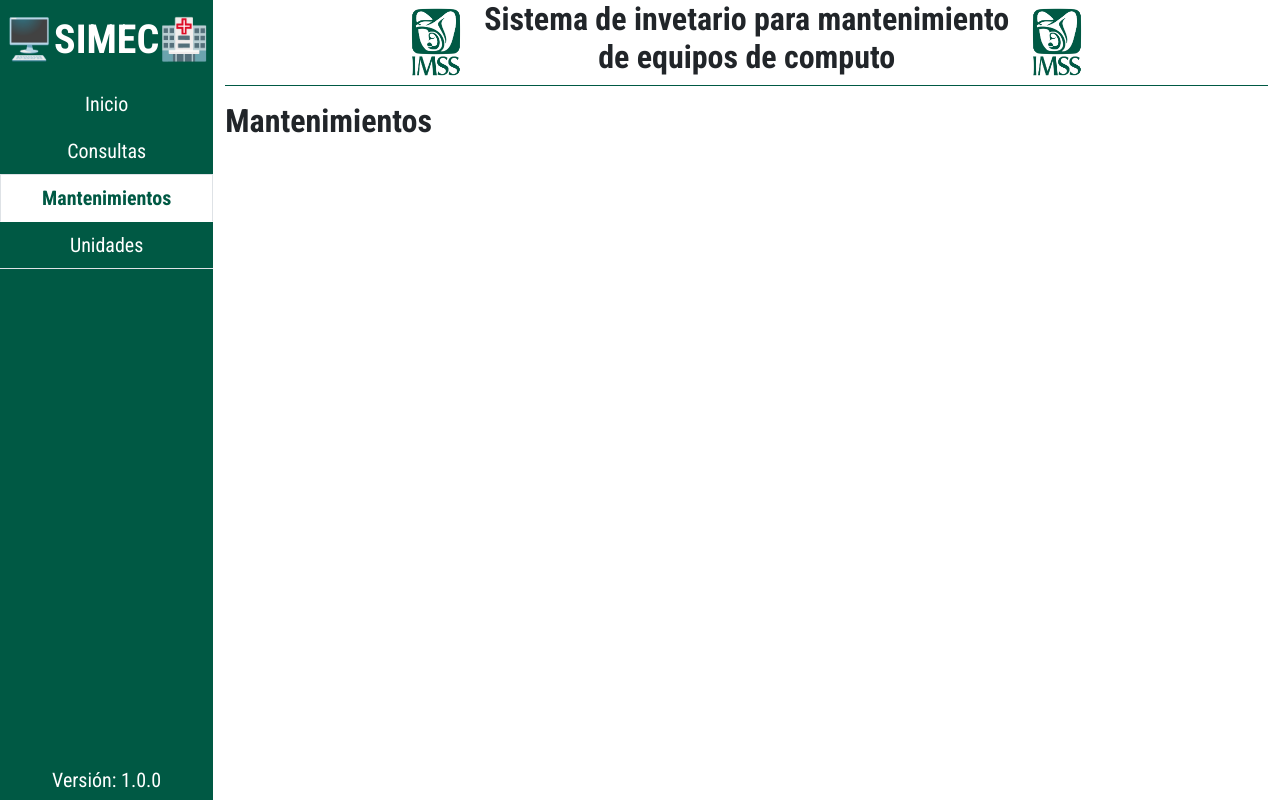
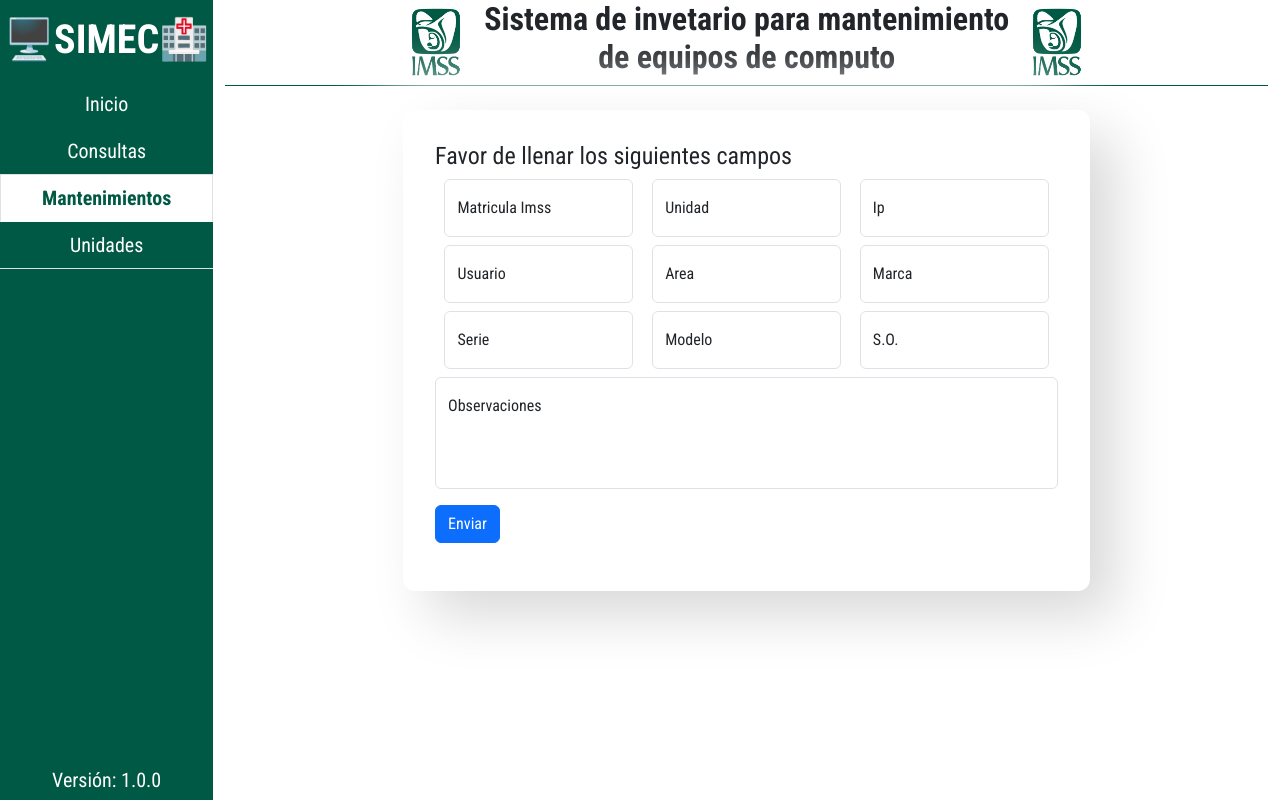
Before and after one commit to Alejandra6594/SIMEC-IMSS, a React (Vite) app in the folder FRONT-SIMEC/SIMEC/: page /mantenimientos in a window 1280 px wide. Built offline with nearby package versions, Linux system fonts and the light colour scheme.

Commit message:
fetch pagina de las unidades

```diff
--- /dev/null
+++ b/FRONT-SIMEC/SIMEC/src/components/InputFloating/InputFloating.jsx
@@ -0,0 +1,14 @@
+export const InputFloating = (props) => {
+  const { type, id, placeholder, children } = props;
+  return (
+    <div className="form-floating">
+      <input
+        type={type}
+        className="form-control"
+        id={id}
+        placeholder={placeholder}
+      />
+      <label htmlFor={id}>{children}</label>
+    </div>
+  );
+};
--- /dev/null
+++ b/FRONT-SIMEC/SIMEC/src/components/MaintenanceForm/MaintenanceForm.jsx
@@ -0,0 +1,62 @@
+import { InputFloating } from "../InputFloating/InputFloating";
+import "./MaintenanceForm_style.scss";
+export const MaintenanceForm = () => {
+  return (
+    <form className="form">
+      <h4 className="mb-2">Favor de llenar los siguientes campos</h4>
+      <div className=" my-2 d-flex justify-content-around align-items-center">
+        <InputFloating type="text" id="matriculaInput" placeholder="Unidad">
+          Matricula Imss
+        </InputFloating>
+
+        <InputFloating type="text" id="unidadInput" placeholder="Unidad">
+          Unidad
+        </InputFloating>
+
+        <InputFloating type="text" id="ipInput" placeholder="Ip">
+          Ip
+        </InputFloating>
+      </div>
+
+      <div className=" my-2 d-flex justify-content-around align-items-center">
+        <InputFloating type="text" id="usuarioInput" placeholder="usuario">
+          Usuario
+        </InputFloating>
+
+        <InputFloating type="text" id="areaInput" placeholder="Area">
+          Area
+        </InputFloating>
+        <InputFloating type="text" id="marcaInput" placeholder="Marca">
+          Marca
+        </InputFloating>
+      </div>
+
+      <div className=" my-2 d-flex justify-content-around align-items-center">
+        <InputFloating type="text" id="serieInput" placeholder="Serie">
+          Serie
+        </InputFloating>
+        <InputFloating type="text" id="modeloInput" placeholder="Modelo">
+          Modelo
+        </InputFloating>
+
+        <InputFloating type="text" id="soInput" placeholder="SO">
+          S.O.
+        </InputFloating>
+      </div>
+
+      <div className="form-floating">
+        <textarea
+          style={{ height: "7rem", resize: "none" }}
+          className="form-control w-100"
+          placeholder="Leave a comment here"
+          id="floatingTextarea"
+        ></textarea>
+        <label htmlFor="floatingTextarea">Observaciones</label>
+      </div>
+
+      <button type="submit" className="btn btn-primary my-3">
+        Enviar
+      </button>
+    </form>
+  );
+};
--- /dev/null
+++ b/FRONT-SIMEC/SIMEC/src/components/MaintenanceForm/MaintenanceForm_style.scss
@@ -0,0 +1,7 @@
+.form {
+  border-radius: 12px;
+  background: #ffffff;
+  box-shadow: 25px 25px 56px #d9d9d9, -25px -25px 56px #ffffff;
+
+  padding: 2rem;
+}
--- /dev/null
+++ b/FRONT-SIMEC/SIMEC/src/helpers/helpHttp.js
@@ -0,0 +1,57 @@
+export const helpHttp = () => {
+  const customFetch = (endpoint, options) => {
+    const defaultHeader = {
+      accept: "application/json",
+    };
+
+    const controller = new AbortController();
+    options.signal = controller.signal;
+
+    options.method = options.method || "GET";
+    options.headers = options.headers
+      ? { ...defaultHeader, ...options.headers }
+      : defaultHeader;
+
+    options.body = JSON.stringify(options.body) || false;
+    if (!options.body) delete options.body;
+
+    //console.log(options);
+    setTimeout(() => controller.abort(), 7000);
+
+    return fetch(endpoint, options)
+      .then((res) =>
+        res.ok
+          ? res.json()
+          : Promise.reject({
+              err: true,
+              status: res.status || "00",
+              statusText: res.statusText || "Ocurrió un error",
+            })
+      )
+      .catch((err) => err);
+  };
+
+  const get = (url, options = {}) => customFetch(url, options);
+
+  const post = (url, options = {}) => {
+    options.method = "POST";
+    return customFetch(url, options);
+  };
+
+  const put = (url, options = {}) => {
+    options.method = "PUT";
+    return customFetch(url, options);
+  };
+
+  const del = (url, options = {}) => {
+    options.method = "DELETE";
+    return customFetch(url, options);
+  };
+
+  return {
+    get,
+    post,
+    put,
+    del,
+  };
+};
--- a/FRONT-SIMEC/SIMEC/src/pages/Home/Home.jsx
+++ b/FRONT-SIMEC/SIMEC/src/pages/Home/Home.jsx
@@ -42,7 +42,7 @@ export const Home = () => {
                 to="/mantenimientos"
                 className="btn btn-secondary p-2 mx-2"
               >
-                Mira tus mantenimientos
+                Registra tus mantenimientos
               </ItemNavLink>
 
               <ItemNavLink
--- a/FRONT-SIMEC/SIMEC/src/pages/Mantenimientos/Mantenimientos.jsx
+++ b/FRONT-SIMEC/SIMEC/src/pages/Mantenimientos/Mantenimientos.jsx
@@ -1,16 +1,22 @@
+import { MaintenanceForm } from "../../components/MaintenanceForm/MaintenanceForm";
 import { Header } from "../../layout/Header/Header";
 
 export const Mantenimientos = () => {
   return (
-    <section className="container h-100">
+    <section className="container h-100 ">
       <header className="row ">
         <div className="col-xl-12">
           <Header />
         </div>
       </header>
-      <section className="row">
+      {/* <section className="row">
         <div className="col-xl-12">
           <h2 className="fw-bold mt-3">Mantenimientos</h2>
+        </div>
+      </section> */}
+      <section className="row d-flex justify-content-center mt-4">
+        <div className="col-xl-8 ">
+          <MaintenanceForm />
         </div>
       </section>
     </section>
--- a/FRONT-SIMEC/SIMEC/src/pages/Unidades/Unidades.jsx
+++ b/FRONT-SIMEC/SIMEC/src/pages/Unidades/Unidades.jsx
@@ -1,12 +1,10 @@
 import { UnitsMenu } from "../../components/UnitsMenu/UnitsMenu";
 import { Header } from "../../layout/Header/Header";
-import { units } from "../../data/myData";
+// import { units } from "../../data/myData";
 import { UnitCard } from "../../components/UnitCard/UnitCard";
-import { useUnidades } from "../../hooks/useUnidades";
-
+import { useLogicUnits } from "./useLogicUnits";
 export const Unidades = () => {
-  const { unitSelected } = useUnidades();
-
+  const { units } = useLogicUnits();
   return (
     <section className="container h-100">
       <header className="row ">
@@ -20,7 +18,6 @@ export const Unidades = () => {
         </div>
       </section>
       <section className="container d-none d-md-block ">
-        <p>{unitSelected}</p>
         <div className="row">
           {units
             ? units.map((unit) => (
--- /dev/null
+++ b/FRONT-SIMEC/SIMEC/src/pages/Unidades/useLogicUnits.js
@@ -0,0 +1,23 @@
+import { useEffect, useState } from "react";
+import { helpHttp } from "../../helpers/helpHttp";
+let urlUnits = "http://localhost:5000/unidades";
+export const useLogicUnits = () => {
+  const [units, setUnits] = useState([]);
+
+  const [error, setError] = useState(null);
+  let api = helpHttp();
+
+  useEffect(() => {
+    const getData = async () => {
+      try {
+        let jsonUnits = await api.get(urlUnits);
+        setUnits(jsonUnits);
+      } catch (err) {
+        setError(err);
+      }
+    };
+    getData();
+  }, [urlUnits]);
+
+  return { units, error };
+};
```
Also changed, not shown: FRONT-SIMEC/SIMEC/src/pages/Unidades/LogicUnidades.js (deleted, +0 -13 lines).
